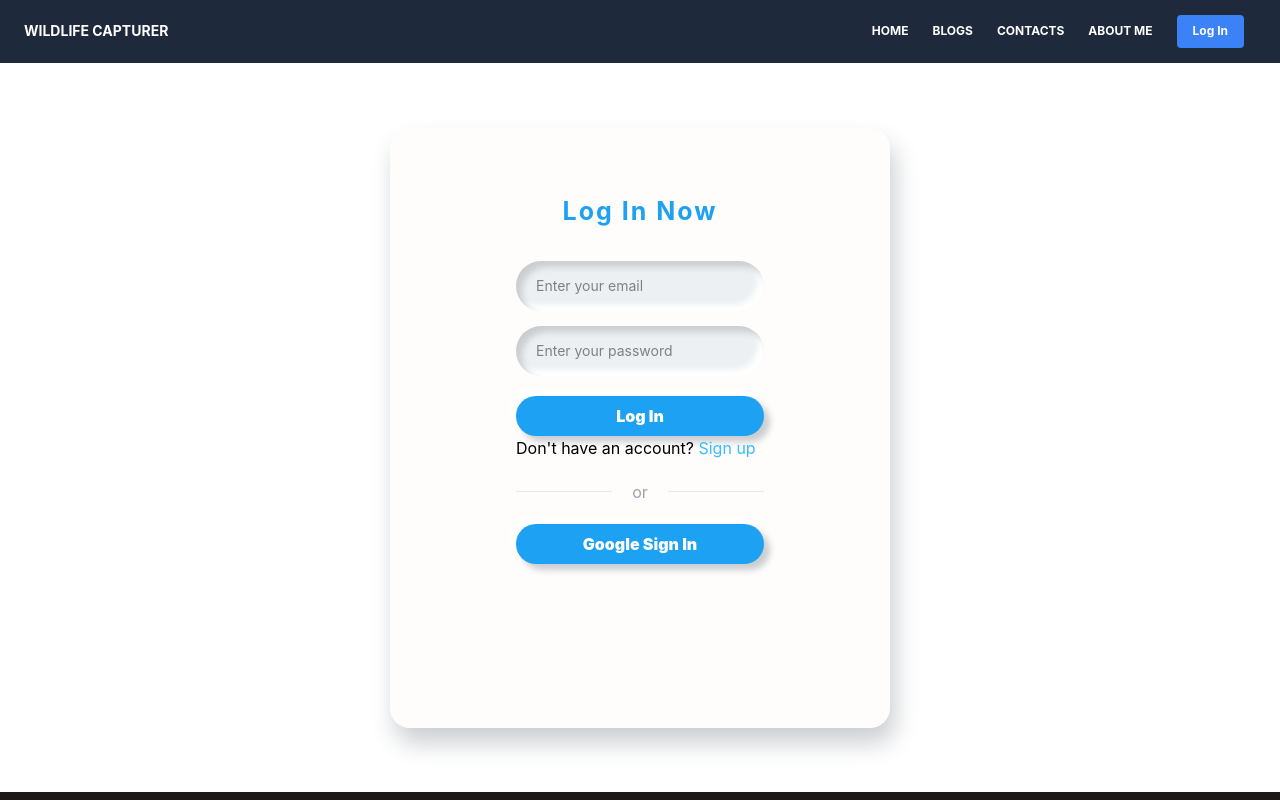
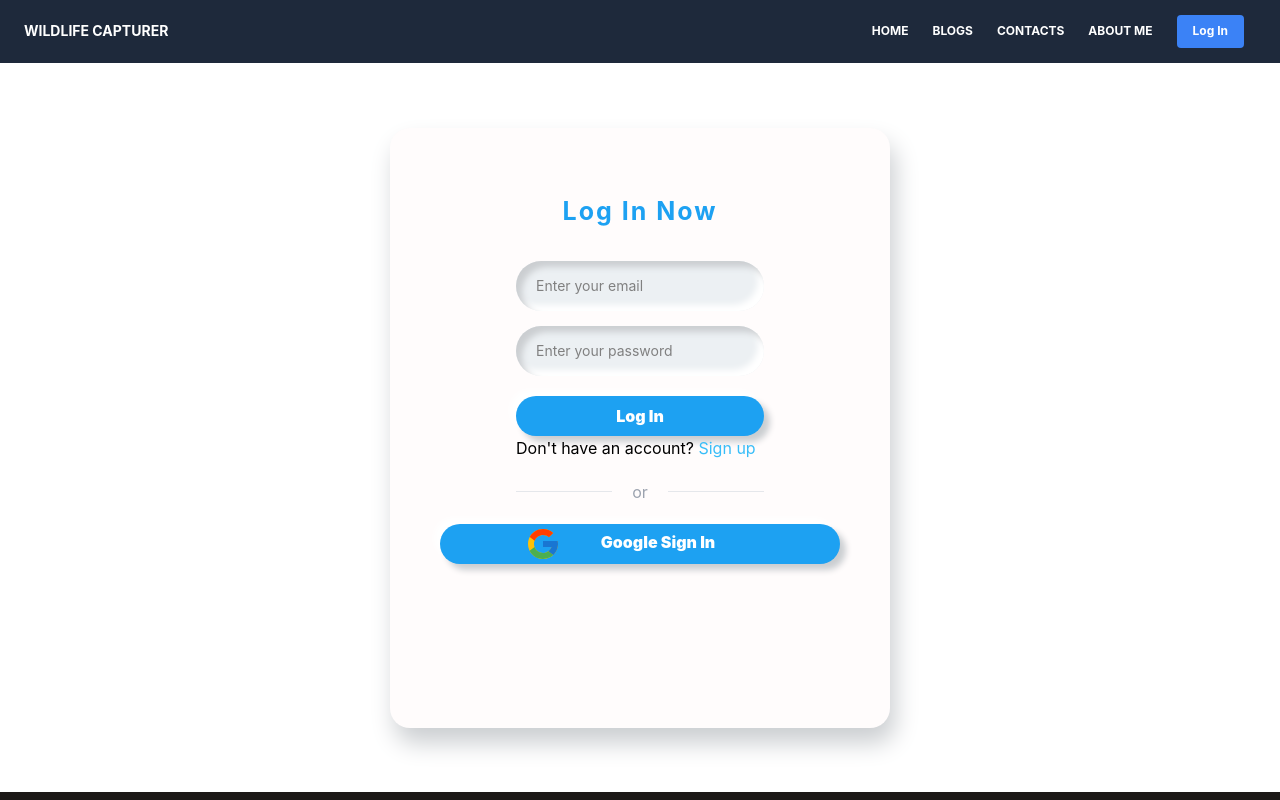
Before and after one commit to Juniorashraf02/photographer, a React (Create React App) app: page /login in a window 1280 px wide. Shown: the top 800 px of the page. Built offline with nearby package versions, Linux system fonts and the light colour scheme; no server answers.

Commit message:
google sign in added

```diff
--- a/src/Components/Shared/Login.js
+++ b/src/Components/Shared/Login.js
@@ -5,6 +5,8 @@ import { toast, ToastContainer } from "react-toastify";
 import "react-toastify/dist/ReactToastify.css";
 import auth from "../../firebase.init";
 import './Form.css';
+import { FcGoogle } from 'react-icons/fc';
+
 
 const Login = () => {
 
@@ -47,6 +49,10 @@ const Login = () => {
         e.preventDefault();
         signInWithEmail(userInfo.email, userInfo.password);
         console.log(userInfo);
+    }
+
+    const handleGoogleSignIn=()=> {
+        signInWithGoogle()
     }
 
     const navigate = useNavigate();
@@ -100,15 +106,13 @@ const Login = () => {
                         <div className="text-gray-400">or</div>
                         <div className="bg-blue-500 h-px  w-full"><hr /></div>
                     </div>
-                    <button>
-                        <div>
 
-                        </div>
-                        <div>
-                            <p>Google Sign In</p>
-                        </div>
+                </form>
+                <button onClick={handleGoogleSignIn} className="flex ">
+                        <FcGoogle className="display: inline justify-self-start text-4xl"></FcGoogle>
+                        <p className="display: inline px-10">Google Sign In</p>
                     </button>
-                </form>
+                    {errors?.password && <p className="error-message">{errors.password}</p>}
 
             </div>
 
```
